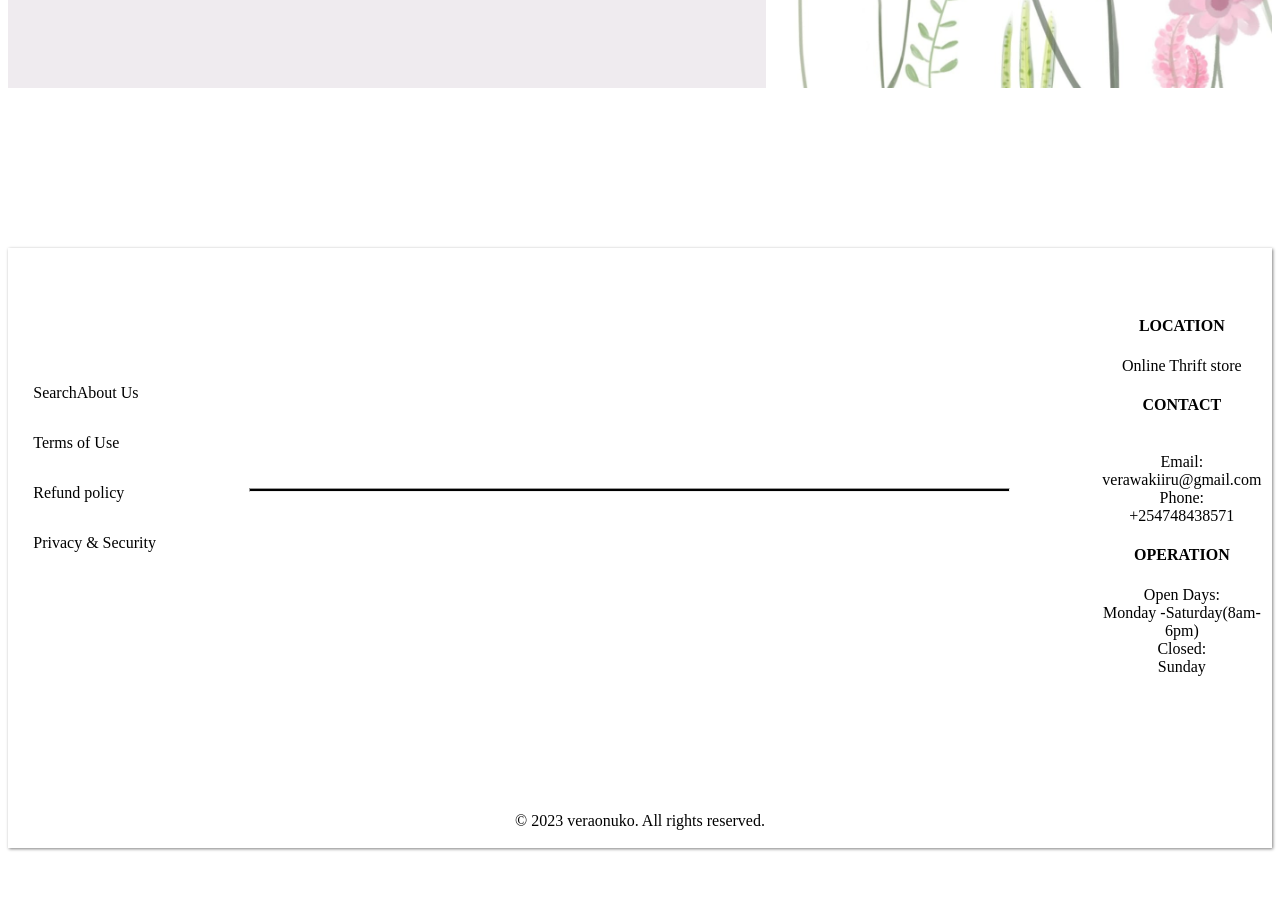
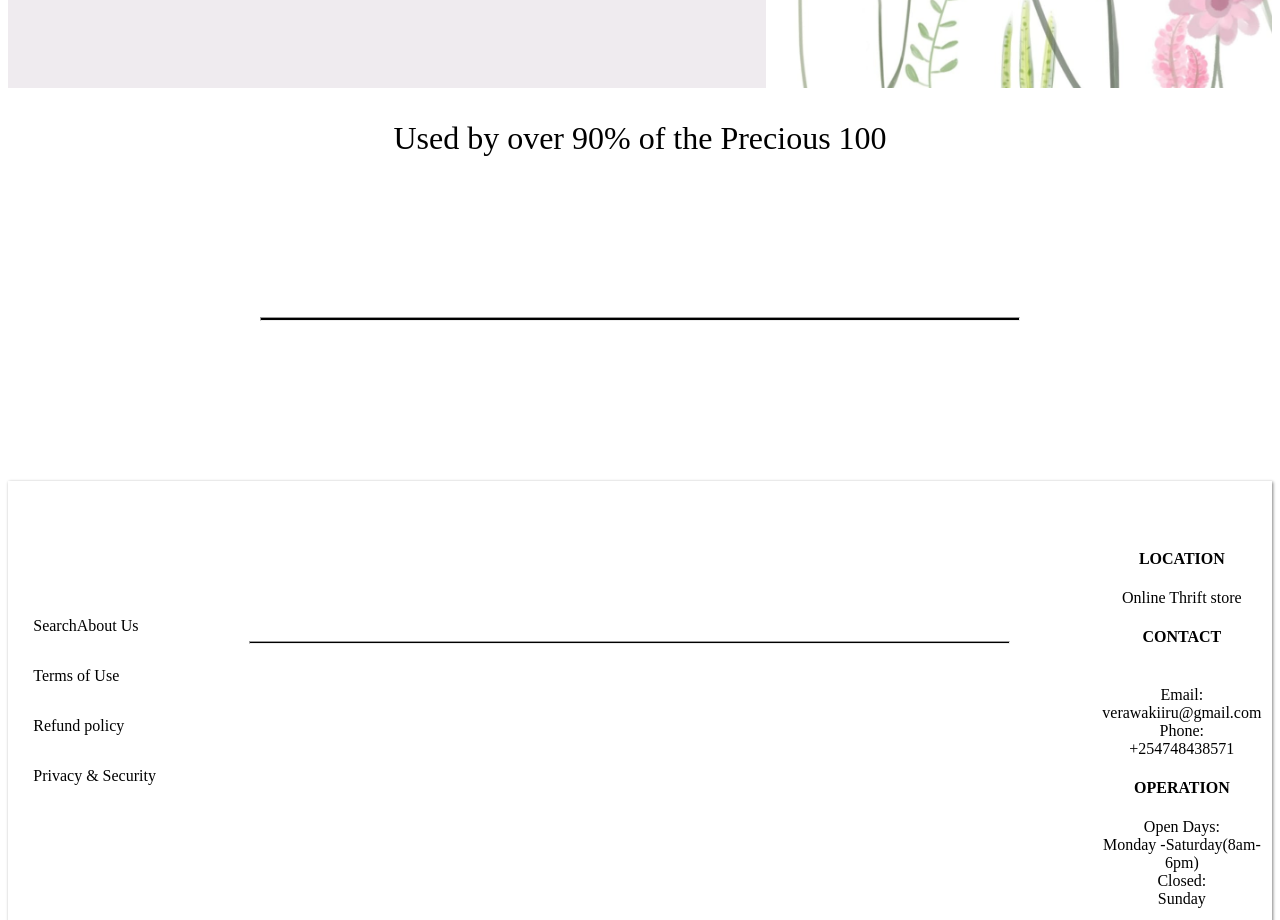
Before and after one commit to Vera25-O/Nostr, a React (Create React App) app in the folder my-nostr/: page / in a window 1280 px wide. Shown: the part 800-1720 px from the top of the page. Before the commit the page ends 1656 px from the top, so only its background shows below. Built offline with nearby package versions, Linux system fonts and the light colour scheme.

Commit message:
added hr

```diff
--- a/my-nostr/src/Components/LandingPage.js
+++ b/my-nostr/src/Components/LandingPage.js
@@ -4,6 +4,7 @@ function LandingPage(){
     return(
         <>
 <div className="landing">
+    {/* section1 */}
     <img src={nostr} alt="phtoto" className="sec1"/>
     <h1 className="sec1text">Realtime<br></br>
       collaboratin Powered<br></br>
@@ -12,8 +13,10 @@ function LandingPage(){
       <button className="started2">Get Started</button>
 
 </div>
+{/* section2 */}
 <div className="all">
-
+    <p className="use">Used by over 90% of the Precious 100</p>
+<hr></hr>
 </div>
 </>
     )
--- a/my-nostr/src/index.css
+++ b/my-nostr/src/index.css
@@ -89,6 +89,10 @@ margin-right: 20%;
   .all{
     background-color: #ffffff;
   }
+  .use{
+    text-align: center;
+    font-size: 4vh;
+  }
   /* footer css */
 .footer {
     box-shadow: 1px 1px 3px grey;
@@ -121,7 +125,7 @@ margin-right: 20%;
 
   hr{
     background-color: black;
-    margin-top: 30vh;
+    margin-top: 20vh;
     height: 0.2vh;
     width: 60%;
   }
```
